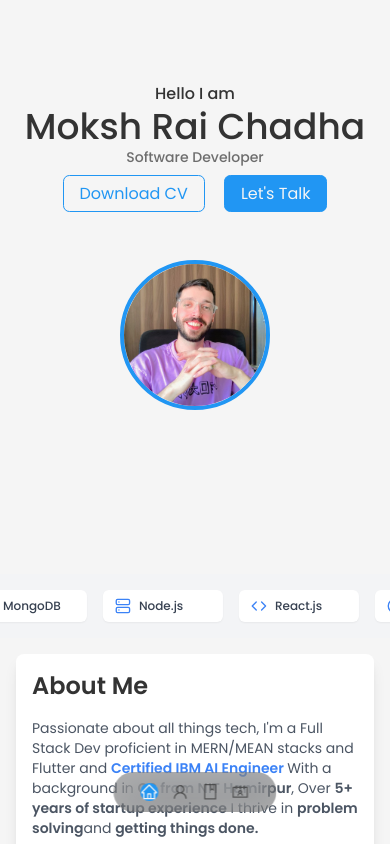
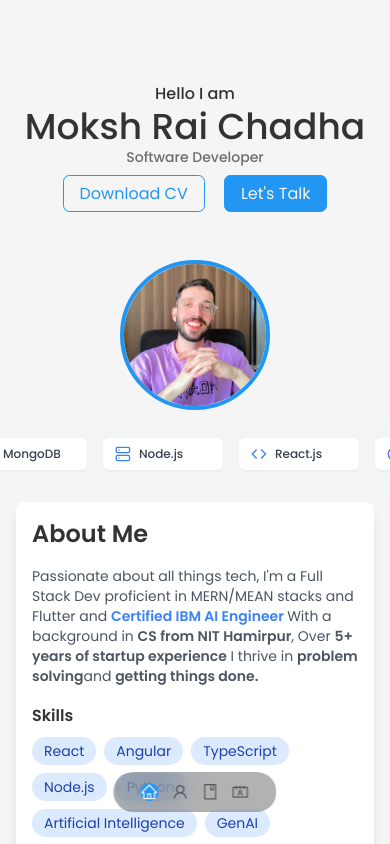
Before and after one commit to mokshchadha/react-portfolio, a React (Create React App) app: page / in a window 390 px wide. Shown: the top 844 px of the page. Built offline with nearby package versions, Linux system fonts and the light colour scheme.

Commit message:
media query update

```diff
--- a/src/components/header/header.css
+++ b/src/components/header/header.css
@@ -69,16 +69,14 @@
     font-weight: 200;
 }
 
-/* Media Queries */
 @media screen and (max-width: 1024px) {
     header {
-        height: 68vh;
+        height: 50vh;
     }
 }
 
 @media screen and (max-width: 600px) {
     header {
-        height: 68vh;
         padding-top: 7vh;
     }
 
@@ -87,10 +85,24 @@
     }
 
     .header__content {
-        flex-direction: column; /* Stack text and image in a column */
+        flex-direction: column;
     }
 
     .header__image {
-        margin-top: 1rem; /* Add spacing for image */
+        margin-top: 1rem;
     }
 }
+
+/* For smaller screens with height less than 850px */
+@media screen and (max-width: 600px) and (max-height: 800px) {
+    header {
+        height: 68vh;
+    }
+}
+
+/* For screens with height greater than 850px */
+@media screen and (max-width: 600px) and (min-height: 800px) {
+    header {
+        height: 50vh;
+    }
+}
```
